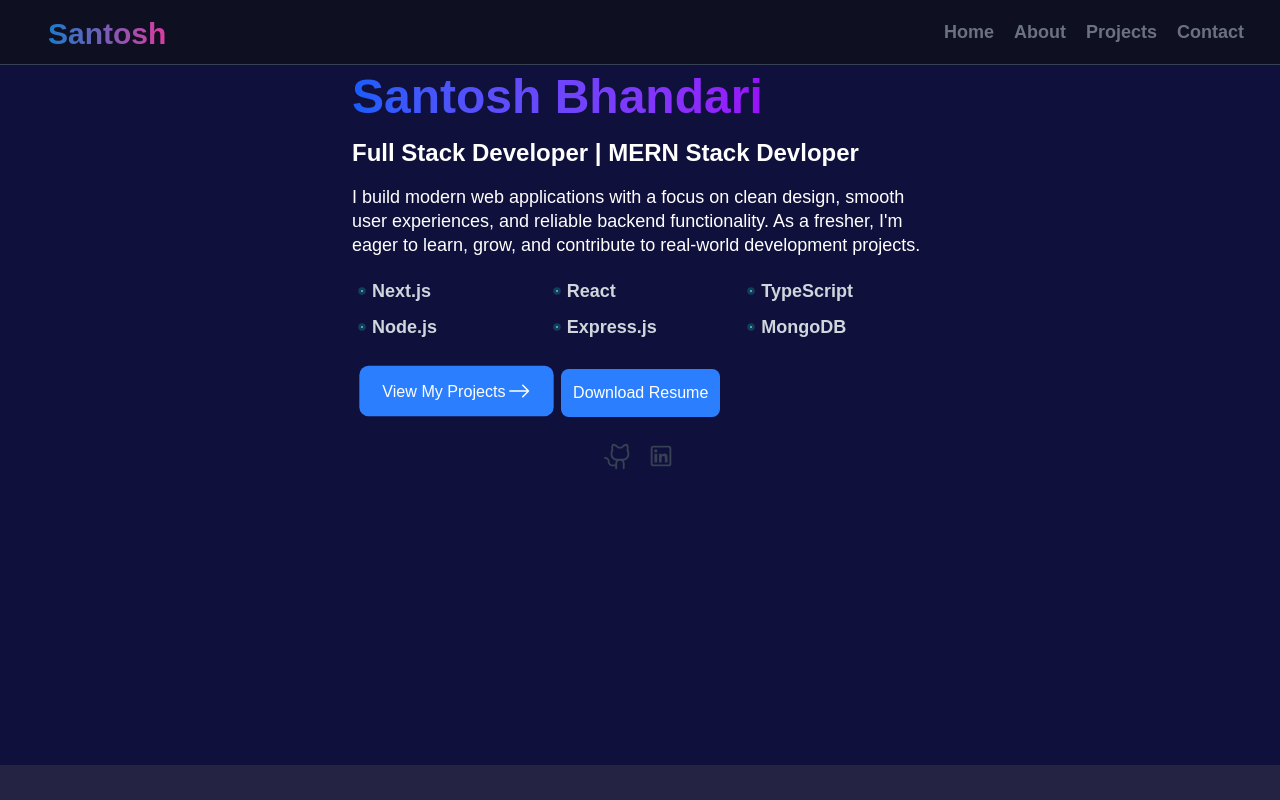
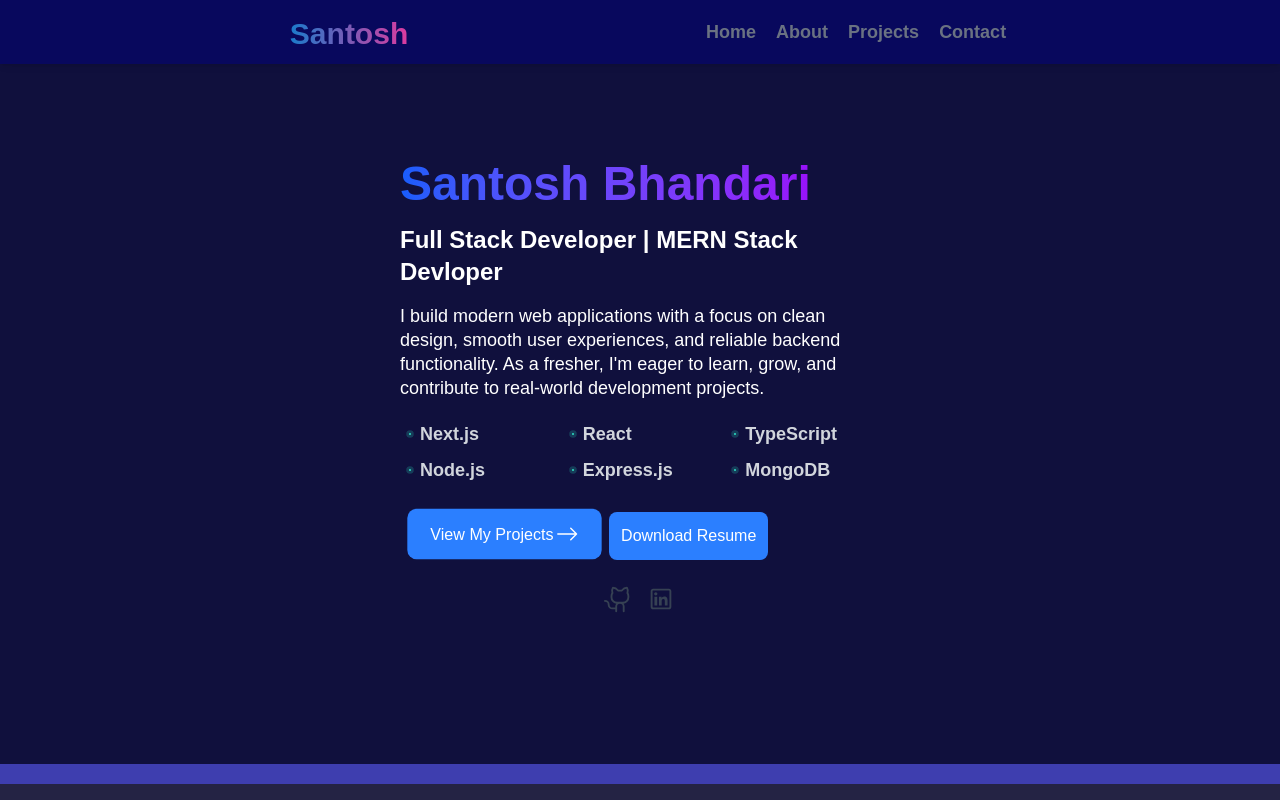
Before and after one commit to SantoshBhandari7/Portfolio, a Next.js app: page / in a window 1280 px wide. Shown: the top 800 px of the page. Built offline with nearby package versions, Linux system fonts and the light colour scheme.

Commit message:
almost complete

```diff
--- a/app/layout.tsx
+++ b/app/layout.tsx
@@ -3,6 +3,7 @@ import { Geist, Geist_Mono } from "next/font/google";
 import "./globals.css";
 import NavBar from "@/components/layout/navbar";
 import FooterPage from "@/components/layout/footer/page";
+import Footer from "@/components/layout/footer/page";
 
 const geistSans = Geist({
   variable: "--font-geist-sans",
@@ -28,7 +29,7 @@ export default function RootLayout({ children }: LayoutProps<"/">) {
       <body className="min-h-screen flex flex-col">
         <NavBar />
         {children}
-        <FooterPage />
+        <Footer />
       </body>
     </html>
   );
--- a/app/page.tsx
+++ b/app/page.tsx
@@ -4,6 +4,7 @@ import Image from "next/image";
 import AboutPage from "./about/page";
 import ProjectPage from "./projects/page";
 import ContactPage from "./contact/page";
+import Footer from "@/components/layout/footer/page";
 
 export default function Home() {
   return (
--- a/components/hero/hero.tsx
+++ b/components/hero/hero.tsx
@@ -1,3 +1,4 @@
+import Image from "next/image";
 import Link from "next/link";
 import React from "react";
 import { BiArrowToRight } from "react-icons/bi";
@@ -7,31 +8,42 @@ import { PiDotDuotone, PiGithubLogo } from "react-icons/pi";
 
 const HeroPage = () => {
   return (
-    <main className="w-full bg-[#3e3eaf] ">
-      <section className="relative min-h-[50vh] overflow-hidden  bg-[#3e3eaf]  ">
-        <div
+    <main className="w-full bg-[#05053b]  ">
+      <section className="relative min-h-[90vh]   bg-[#3e3eaf]  ">
+        {/* <div
           className="
-            relative
+            absolute
             min-h-150
             w-full
             bg-no-repeat
             bg-contain
-            bg-right
+           right-0
+           h-full
             sm:min-h-163
             lg:min-h-175
             lg:bg-right
-           rounded-2xl
+           rounded-full
+
 
           "
           style={{
             backgroundImage: "url('/picture.jpg')",
             backgroundSize: "auto 100%",
           }}
-        >
-          <div className="flex min-h-[150 px-5 py-15 sm:min-h-163 sm:px-10  md:py-2 lg:min-h-175 lg:px-20 sm:justify-center sm:py-8   bg-[#10103d] ">
-            <div className="max-w-xl">
+        > */}
+
+        {/* <Image
+          src={"/picture.jpg"}
+          alt="Santosh Bhandari"
+          width={100}
+          height={100}
+          className="absolute h-fit w-fit p-3 bg-[#030327]  right-0 rounded-full"
+        /> */}
+
+        <div className="flex min-h-[150  px-5 py-15 md:px-10   sm:min-h-163 sm:px-10  md:py-2 lg:min-h-175 lg:px-20 sm:justify-center sm:py-8 lg:text-left  bg-[#10103d] ">
+          <div className="max-w-xl p-12 lg:text-left">
             {/* <h1 className="text-4xl font-bold flex text-[#1264e0] → #9333EA sm:text-2xl lg:text-3xl"> */}
-              <div className="flex gap-3 text-4xl font-extrabold sm:text-5xl ">
+            <div className="flex pt-10  gap-3 text-4xl font-extrabold sm:text-5xl ">
               <p className="bg-linear-to-r bg-clip-text text-transparent from-blue-600 to-purple-600">
                 Santosh Bhandari
               </p>
@@ -42,9 +54,9 @@ const HeroPage = () => {
             </p>
             <p className="mt-4 text-md leading-6 text-white sm:text-base lg:text-lg">
               I build modern web applications with a focus on clean design,
-                smooth user experiences, and reliable backend functionality. As
-                a fresher, I'm eager to learn, grow, and contribute to
-                real-world development projects.
+              smooth user experiences, and reliable backend functionality. As a
+              fresher, I'm eager to learn, grow, and contribute to real-world
+              development projects.
             </p>
 
             <div className="mt-5  grid grid-cols-2 gap-2 sm:grid-cols-3">
@@ -101,7 +113,7 @@ const HeroPage = () => {
             </div>
           </div>
         </div>
-        </div>
+        {/* </div> */}
       </section>
     </main>
   );
--- a/components/layout/navbar/index.tsx
+++ b/components/layout/navbar/index.tsx
@@ -5,18 +5,17 @@ import Link from "next/link";
 
 const NavBar = () => {
   return (
-    <nav className="w-full border-b border-gray-700 bg-[#0f0f22] ">
-      <div className="relative mx-auto flex h-16 max-w-7xl items-center justify-between px-4 sm:px-6 lg:px-8">
-        <div className="flex h-16 justify-center item-center">
+    <nav className="w-full h-16 z-9999 bg-[#3e3eaf]  ">
+      <div className="fixed w-full  bg-[#08085d] shadow-md  flex overflow-x-hidden items-center justify-evenly px-4 sm:px-12 lg:px-8 lg:justify-evenly gap-10 ">
+        <div className="flex h-auto justify-center item-center">
           <p className="text-3xl font-bold p-4 h-16 bg-linear-to-r bg-clip-text text-transparent bg-sky-600 to-pink-500">
             Santosh
           </p>
         </div>
-        <div className="flex gap-6 px-1 py-1">
+        <div className="hidden sm:hidden md:flex md:flex-row sm:justify-evenly  lg:flex-row gap-5">
           <NavLinks />
         </div>
       </div>
-      <div></div>
     </nav>
   );
 };
--- a/components/layout/navbar/nav-content.tsx
+++ b/components/layout/navbar/nav-content.tsx
@@ -25,7 +25,7 @@ const navLinks: { label: string; link: string; id: string }[] = [
 
 const NavLinks = () => {
   return (
-    <div className="flex flex-col gap-3 text-sky-600 lg:flex-row lg:items-center lg:gap-5">
+    <div className="flex  gap-1 text-sky-600  sm:flex sm:flex-row sm:hidde sm:gap-1 lg:flex-row lg:items-center lg:gap-5">
       {navLinks.map((item) => (
         <NavLink key={item.id} item={item} />
       ))}
```
Lines whose indentation alone changed are shown as unchanged.
